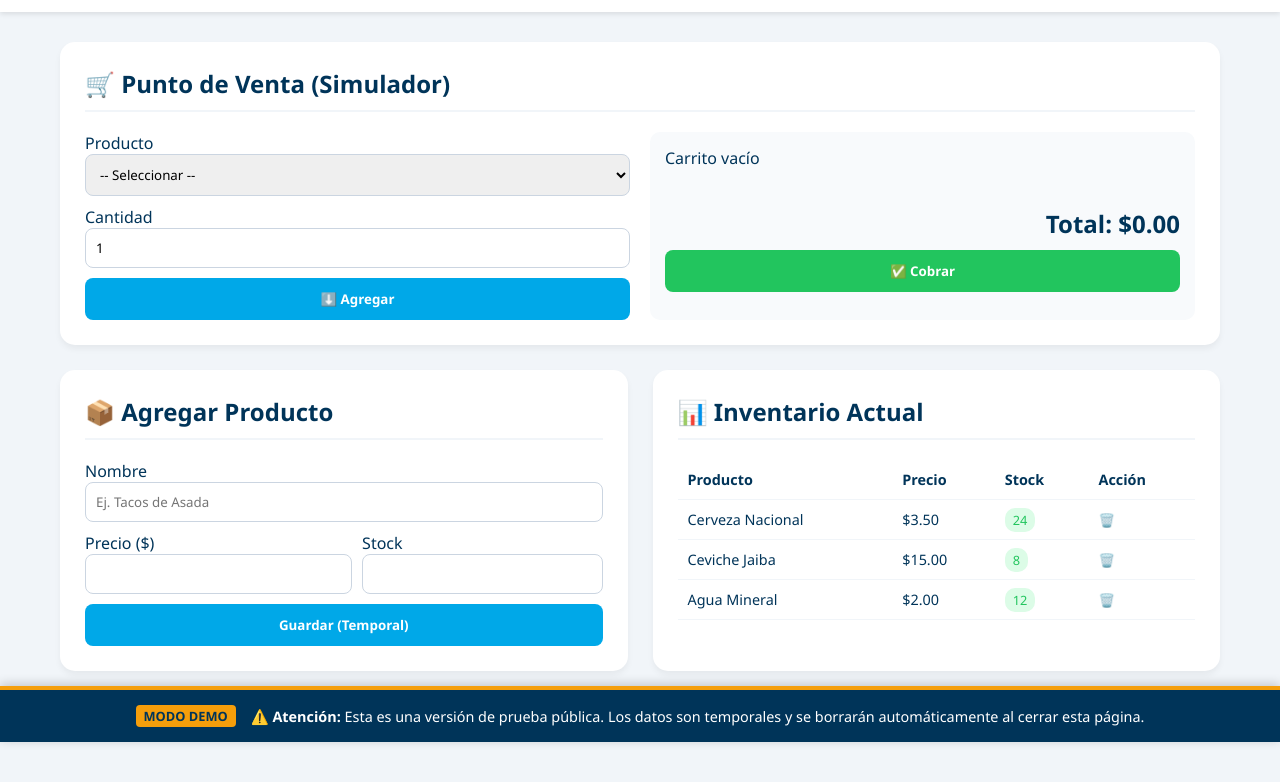
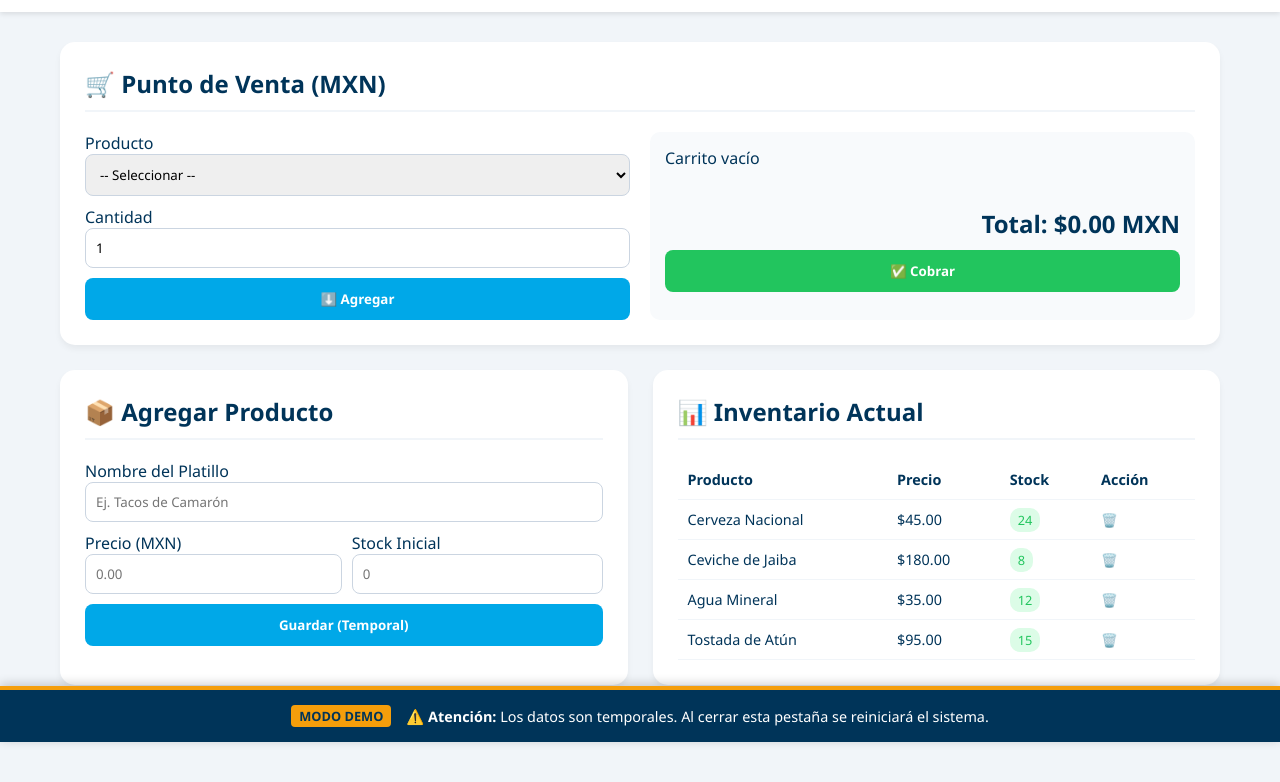
Before and after one commit to PabloGavinaNo1/jaibawebpage, a plain HTML site: page sistema.html in a window 1280 px wide. Shown: the part 58-840 px from the top of the page. Drawn offline with Linux system fonts and the light colour scheme.

Commit message:
Update title and currency references in sistema.html

```diff
--- a/sistema.html
+++ b/sistema.html
@@ -3,7 +3,7 @@
 <head>
     <meta charset="UTF-8">
     <meta name="viewport" content="width=device-width, initial-scale=1.0">
-    <title>JaibaManager | Demo Interactivo</title>
+    <title>JaibaManager | Demo Interactivo MX</title>
     <style>
         /* --- ESTILOS VISUALES --- */
         :root {
@@ -18,7 +18,6 @@
 
         * { margin: 0; padding: 0; box-sizing: border-box; font-family: 'Segoe UI', sans-serif; }
 
-        /* Ajustamos el padding-bottom para que el banner no tape contenido */
         body { background-color: var(--light); color: var(--deep-ocean); padding-bottom: 80px; }
 
         /* HEADER */
@@ -36,7 +35,7 @@
         .card { background: var(--white); padding: 25px; border-radius: 15px; box-shadow: 0 4px 6px rgba(0,0,0,0.05); }
         h2 { margin-bottom: 20px; border-bottom: 2px solid var(--light); padding-bottom: 10px; }
 
-        /* FORMULARIOS & BOTONES */
+        /* INPUTS & BOTONES */
         input, select { width: 100%; padding: 10px; border: 1px solid #cbd5e1; border-radius: 8px; margin-bottom: 10px; outline: none; }
         .btn { width: 100%; padding: 12px; border: none; border-radius: 8px; font-weight: bold; cursor: pointer; color: white; transition: 0.2s; }
         .btn-primary { background: var(--jaiba-blue); } .btn-primary:hover { background: var(--deep-ocean); }
@@ -51,34 +50,18 @@
         .in-stock { background: #dcfce7; color: var(--success); }
         .low-stock { background: #fee2e2; color: var(--danger); }
 
-        /* --- BANNER DE DEMOSTRACIÓN (NUEVO) --- */
+        /* BANNER DEMO */
         .demo-banner {
-            position: fixed;
-            bottom: 0;
-            left: 0;
-            width: 100%;
-            background-color: var(--deep-ocean);
-            color: var(--white);
-            text-align: center;
-            padding: 15px;
-            font-size: 0.9rem;
-            z-index: 999;
+            position: fixed; bottom: 0; left: 0; width: 100%;
+            background-color: var(--deep-ocean); color: var(--white);
+            text-align: center; padding: 15px; font-size: 0.9rem; z-index: 999;
             border-top: 4px solid var(--warning);
             box-shadow: 0 -2px 10px rgba(0,0,0,0.2);
-            display: flex;
-            justify-content: center;
-            align-items: center;
-            gap: 15px;
+            display: flex; justify-content: center; align-items: center; gap: 15px;
         }
-
         .demo-tag {
-            background-color: var(--warning);
-            color: var(--deep-ocean);
-            padding: 2px 8px;
-            border-radius: 4px;
-            font-weight: 800;
-            font-size: 0.8rem;
-            text-transform: uppercase;
+            background-color: var(--warning); color: var(--deep-ocean);
+            padding: 2px 8px; border-radius: 4px; font-weight: 800; font-size: 0.8rem; text-transform: uppercase;
         }
 
         @media (max-width: 768px) {
@@ -103,7 +86,7 @@
     <div class="dashboard">
 
         <div class="card pos-area">
-            <h2>🛒 Punto de Venta (Simulador)</h2>
+            <h2>🛒 Punto de Venta (MXN)</h2>
             <div style="display: grid; grid-template-columns: 1fr 1fr; gap: 20px;">
                 <div>
                     <label>Producto</label>
@@ -114,7 +97,7 @@
                 </div>
                 <div style="background:#f8fafc; padding:15px; border-radius:10px;">
                     <ul id="cart-list" style="list-style:none; min-height:50px; margin-bottom:10px;"><li>Carrito vacío</li></ul>
-                    <div style="text-align:right; font-size:1.5rem; font-weight:800;">Total: $<span id="total-display">0.00</span></div>
+                    <div style="text-align:right; font-size:1.5rem; font-weight:800;">Total: $<span id="total-display">0.00</span> MXN</div>
                     <button class="btn btn-success" onclick="processSale()" style="margin-top:10px;">✅ Cobrar</button>
                 </div>
             </div>
@@ -123,11 +106,11 @@
         <div class="card">
             <h2>📦 Agregar Producto</h2>
             <form onsubmit="saveProduct(event)">
-                <label>Nombre</label>
-                <input type="text" id="nombre" required placeholder="Ej. Tacos de Asada">
+                <label>Nombre del Platillo</label>
+                <input type="text" id="nombre" required placeholder="Ej. Tacos de Camarón">
                 <div style="display:flex; gap:10px;">
-                    <div><label>Precio ($)</label><input type="number" step="0.01" id="precio" required></div>
-                    <div><label>Stock</label><input type="number" id="stock" required></div>
+                    <div><label>Precio (MXN)</label><input type="number" step="0.50" id="precio" required placeholder="0.00"></div>
+                    <div><label>Stock Inicial</label><input type="number" id="stock" required placeholder="0"></div>
                 </div>
                 <button type="submit" class="btn btn-primary">Guardar (Temporal)</button>
             </form>
@@ -142,39 +125,35 @@
 
     <div class="demo-banner">
         <span class="demo-tag">Modo Demo</span>
-        <span>⚠️ <b>Atención:</b> Esta es una versión de prueba pública. Los datos son temporales y se borrarán automáticamente al cerrar esta página.</span>
+        <span>⚠️ <b>Atención:</b> Los datos son temporales. Al cerrar esta pestaña se reiniciará el sistema.</span>
     </div>
 
     <script>
-        // --- LÓGICA DE ALMACENAMIENTO TEMPORAL (SESSION STORAGE) ---
+        // --- ALMACENAMIENTO TEMPORAL (SESSION) ---
         let products = [];
         let cart = [];
 
-        // 1. Cargar al iniciar (Solo dura mientras la pestaña esté abierta)
         window.onload = function() {
-            // Usamos sessionStorage en lugar de localStorage
-            const stored = sessionStorage.getItem('jaiba_demo_session');
-
+            const stored = sessionStorage.getItem('jaiba_mx_session');
             if (stored) {
                 products = JSON.parse(stored);
             } else {
-                // Datos "Dummy" por defecto cada vez que se abre la página nueva
+                // DATOS INICIALES EN PESOS MEXICANOS
                 products = [
-                    { name: "Cerveza Nacional", price: 3.50, stock: 24 },
-                    { name: "Ceviche Jaiba", price: 15.00, stock: 8 },
-                    { name: "Agua Mineral", price: 2.00, stock: 12 }
+                    { name: "Cerveza Nacional", price: 45.00, stock: 24 },
+                    { name: "Ceviche de Jaiba", price: 180.00, stock: 8 },
+                    { name: "Agua Mineral", price: 35.00, stock: 12 },
+                    { name: "Tostada de Atún", price: 95.00, stock: 15 }
                 ];
-                saveSession(); // Guardar inicial
+                saveSession();
             }
             renderAll();
         };
 
-        // 2. Guardar en Sesión (Se borra al cerrar navegador)
         function saveSession() {
-            sessionStorage.setItem('jaiba_demo_session', JSON.stringify(products));
+            sessionStorage.setItem('jaiba_mx_session', JSON.stringify(products));
         }
 
-        // 3. Agregar Producto
         function saveProduct(e) {
             e.preventDefault();
             const name = document.getElementById('nombre').value;
@@ -189,7 +168,6 @@
             e.target.reset();
         }
 
-        // 4. Renderizar
         function renderAll() {
             const table = document.getElementById('inventory-table');
             table.innerHTML = `<tr><th>Producto</th><th>Precio</th><th>Stock</th><th>Acción</th></tr>`;
@@ -210,12 +188,11 @@
             select.innerHTML = '<option value="">-- Seleccionar --</option>';
             products.forEach((p, i) => {
                 if(p.stock > 0) {
-                    select.innerHTML += `<option value="${i}">${p.name} ($${p.price})</option>`;
+                    select.innerHTML += `<option value="${i}">${p.name} ($${p.price.toFixed(2)})</option>`;
                 }
             });
         }
 
-        // 5. Eliminar
         window.deleteProd = function(i) {
             if(confirm("¿Eliminar del demo?")) {
                 products.splice(i, 1);
@@ -224,7 +201,7 @@
             }
         };
 
-        // --- LÓGICA POS ---
+        // --- POS ---
         window.addToCart = function() {
             const idx = document.getElementById('pos-select').value;
             const qty = parseInt(document.getElementById('pos-qty').value);
@@ -232,7 +209,7 @@
             if (idx === "" || isNaN(qty) || qty < 1) return;
 
             const prod = products[idx];
-            if (prod.stock < qty) { alert("Stock insuficiente en demo."); return; }
+            if (prod.stock < qty) { alert("Stock insuficiente."); return; }
 
             cart.push({ idx, name: prod.name, price: prod.price, qty });
             renderCart();
@@ -261,7 +238,7 @@
             cart = [];
             renderCart();
             renderAll();
-            alert("✅ Venta de prueba realizada.");
+            alert("✅ Venta registrada (MXN). Inventario actualizado.");
         };
     </script>
 </body>
```
